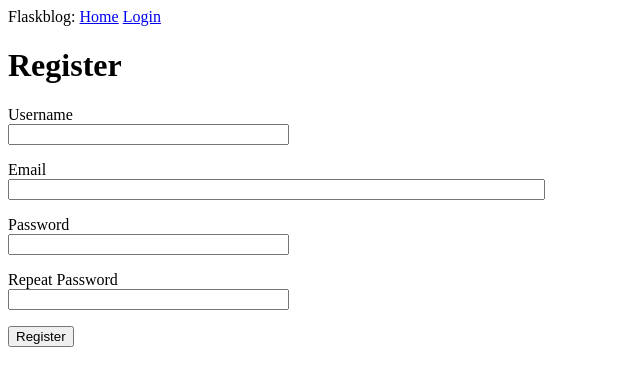
After one commit to ismailmdkm/flaskweblog, a Flask app: page /register in a window 1280 px wide. The commit adds this page. Shown: the top 386 px of the page, without its empty margins (0-640 px from the left). Run offline with Flask 2, Linux system fonts and the light colour scheme.

Commit message:
Register and Login user

```diff
--- a/app/__init__.py
+++ b/app/__init__.py
@@ -2,11 +2,13 @@ from flask import Flask
 from config import Config
 from flask_sqlalchemy import SQLAlchemy
 from flask_migrate import Migrate
+from flask_login import LoginManager
 
 app = Flask(__name__)
 app.config.from_object(Config)
 db = SQLAlchemy(app)
 migrate = Migrate(app, db)
-
+login = LoginManager(app)
+login.login_view = 'login'
 
 from app import routes, models
--- a/app/forms.py
+++ b/app/forms.py
@@ -1,6 +1,7 @@
 from flask_wtf import FlaskForm
 from wtforms import StringField, PasswordField, BooleanField, SubmitField
-from wtforms.validators import DataRequired
+from wtforms.validators import ValidationError, DataRequired, Email, EqualTo
+from app.models import User
 
 
 class LoginForm(FlaskForm):
@@ -8,3 +9,21 @@ class LoginForm(FlaskForm):
     password = PasswordField('Password', validators=[DataRequired()])
     remember_me = BooleanField('Remember Me')
     submit = SubmitField('Sign In')
+
+
+class RegistrationForm(FlaskForm):
+    username = StringField('Username', validators=[DataRequired()])
+    email = StringField('Email', validators=[DataRequired(), Email()])
+    password = PasswordField('Password', validators=[DataRequired()])
+    password2 = PasswordField('Repeat Password', validators=[DataRequired(), EqualTo('password')])
+    submit = SubmitField('Register')
+
+    def validate_username(self, username):
+        user = User.query.filter_by(username=username.data).first()
+        if user is not None:
+            raise ValidationError('User name already exists. Please use a different username.')
+
+    def validate_email(self, email):
+        user = User.query.filter_by(email=email.data).first()
+        if user is not None:
+            raise ValidationError('Email already exists. Please use a different email address.')
--- a/app/routes.py
+++ b/app/routes.py
@@ -1,12 +1,14 @@
-from flask import render_template, flash, redirect, url_for
-from app import app
-from app.forms import LoginForm
-
+from flask import render_template, flash, redirect, url_for, request
+from werkzeug.urls import url_parse
+from app import app, db
+from app.forms import LoginForm, RegistrationForm
+from app.models import User
+from flask_login import login_user, current_user, logout_user, login_required
 
 @app.route('/')
 @app.route('/index')
+@login_required
 def index():
-    user = {'username': 'ismail'}
     posts = [
         {
             'author': {'username': 'Ismail'},
@@ -17,12 +19,40 @@ def index():
             'body': 'Alhamdhulillah!'
         }
     ]
-    return render_template('index.html', title='Home', user=user, posts=posts)
+    return render_template('index.html', title='Home', posts=posts)
 
 @app.route('/login', methods=['GET','POST'])
 def login():
+    if current_user.is_authenticated:
+        return redirect(url_for('index'))
     form = LoginForm()
     if form.validate_on_submit():
-        flash(f'Login requested for user {form.username.data}, {form.remember_me.data}')
+        user = User.query.filter_by(username=form.username.data).first()
+        if user is None or not user.check_password(form.password.data):
+            flash(f'Invalid username or password')
+            return redirect(url_for('login'))
+        login_user(user, remember=form.remember_me.data)
+        next_page = request.args.get('next')
+        if not next_page or url_parse(next_page).netloc != '':
+            next_page = url_for('index')
         return redirect(url_for('index'))
     return render_template('login.html', title='Sign In', form=form)
+
+@app.route('/logout')
+def logout():
+    logout_user()
+    return redirect(url_for('login'))
+
+@app.route('/register', methods=['GET','POST'])
+def register():
+    if current_user.is_authenticated:
+        return redirect(url_for('index'))
+    form = RegistrationForm()
+    if form.validate_on_submit():
+        user = User(username=form.username.data, email=form.email.data)
+        user.set_password(form.password.data)
+        db.session.add(user)
+        db.session.commit()
+        flash('User registered successfully!')
+        return redirect(url_for('login'))
+    return render_template('register.html', title='Register', form=form)
--- a/app/templates/base.html
+++ b/app/templates/base.html
@@ -14,7 +14,11 @@
     <div>
         Flaskblog:
         <a href="{{ url_for('index') }}">Home</a>
+        {% if current_user.is_anonymous %}
         <a href="{{ url_for('login') }}">Login</a>
+        {% else %}
+        <a href="{{ url_for('logout') }}">Logout</a>
+        {% endif %}
     </div>
     {% with messages = get_flashed_messages() %}
         {% if messages %}
--- a/app/templates/index.html
+++ b/app/templates/index.html
@@ -1,7 +1,7 @@
 {% extends "base.html" %}
 
 {% block content %}
-    <h1>Hi, {{ user.username }}</h1>
+<h1>Hi, {{ current_user.username }}</h1>
 {% for post in posts %}
 <div>
     <p>
--- a/app/templates/login.html
+++ b/app/templates/login.html
@@ -21,4 +21,5 @@
     <p>{{ form.remember_me() }} {{ form.remember_me.label }} </p>
     <p> {{ form.submit() }} </p>
 </form>
+<p>New User? <a href="{{ url_for('register') }}">Click to Register</a></p>
 {% endblock %}
--- /dev/null
+++ b/app/templates/register.html
@@ -0,0 +1,37 @@
+{% extends "base.html" %}
+
+{% block content %}
+    <h1>Register</h1>
+    <form action="" method="post">
+        {{ form.hidden_tag() }}
+        <p>
+            {{ form.username.label }}<br>
+            {{ form.username(size=32) }}<br>
+            {% for error in form.username.errors %}
+                <span style="color: red;">[{{ error }}]</span>
+            {% endfor %}
+        </p>
+        <p>
+            {{ form.email.label }}<br>
+            {{ form.email(size=64) }}<br>
+            {% for error in form.email.errors %}
+                <span style="color: red;">[{{ error }}]</span>
+            {% endfor %}
+        </p>
+        <p>
+            {{ form.password.label }}<br>
+            {{ form.password(size=32) }}<br>
+            {% for error in form.password.errors %}
+                <span style="color: red;">[{{ error }}]</span>
+            {% endfor %}
+        </p>
+        <p>
+            {{ form.password2.label }}<br>
+            {{ form.password2(size=32) }}<br>
+            {% for error in form.password2.errors %}
+                <span style="color: red;">[{{ error }}]</span>
+            {% endfor %}
+        </p>
+        <p>{{ form.submit() }}</p>
+    </form>
+{% endblock %}
```
Also changed, not shown: app/models.py (+14 -2 lines), app.db. Lines whose indentation alone changed are shown as unchanged.
